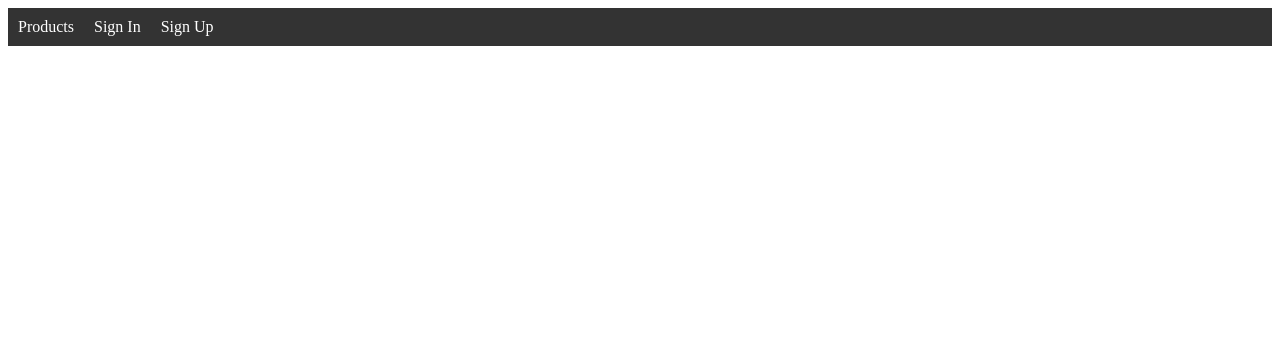
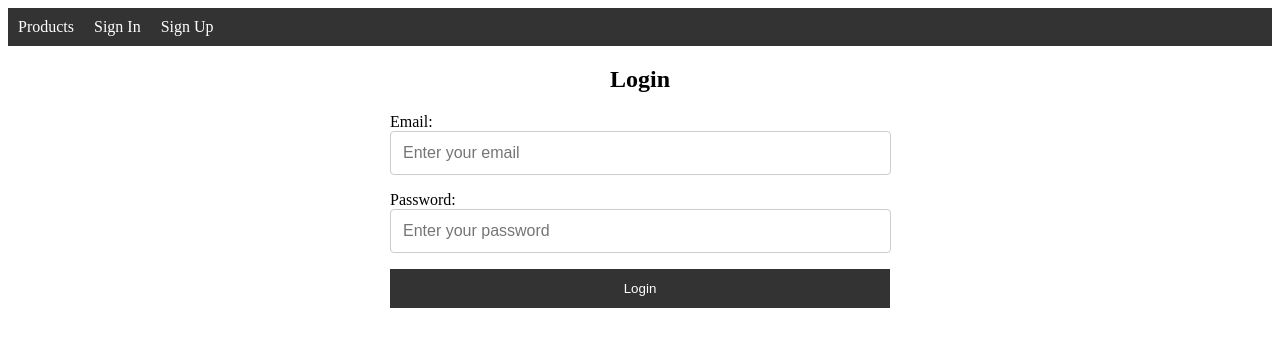
Before and after one commit to Aashlesha-Chitte/ecommerce-ui, a React (Create React App) app: page /ecommerce-ui/login in a window 1280 px wide. Shown: the top 346 px of the page. Built offline with nearby package versions, Linux system fonts and the light colour scheme.

Commit message:
added fix

```diff
--- a/src/App.jsx
+++ b/src/App.jsx
@@ -35,7 +35,7 @@ function App() {
   };
 
   return (
-    <Router>
+    <Router basename="/ecommerce-ui">
       <div>
         <Header userId={localStorage.getItem('userId')} isAuthenticated={isAuthenticated} handleLogout={handleLogout} cartItems={cartItems} />
         <Switch>
--- a/src/modules/Login.jsx
+++ b/src/modules/Login.jsx
@@ -20,7 +20,7 @@ const Login = ({ handleLogin }) => {
       const response = await axiosInstance.post('/auth/login', formData);
       const { token, user } = response.data;
       localStorage.setItem('token', token);
-      localStorage.setItem('userId', user._id);
+      localStorage.setItem('userId', user.id);
       handleLogin();
     } catch (error) {
       console.error('Error logging in:', error);
```
Also changed, not shown: src/modules/Profile.jsx (line endings or trailing spaces).
